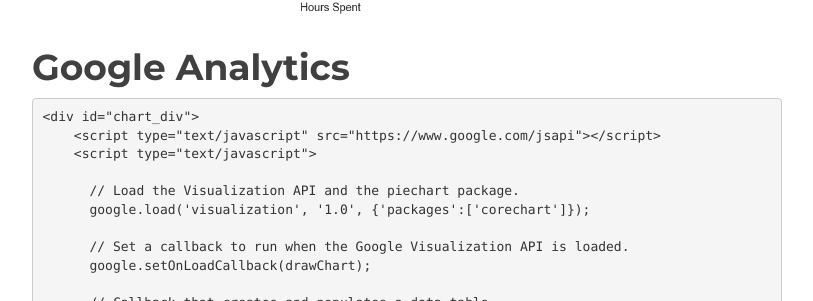
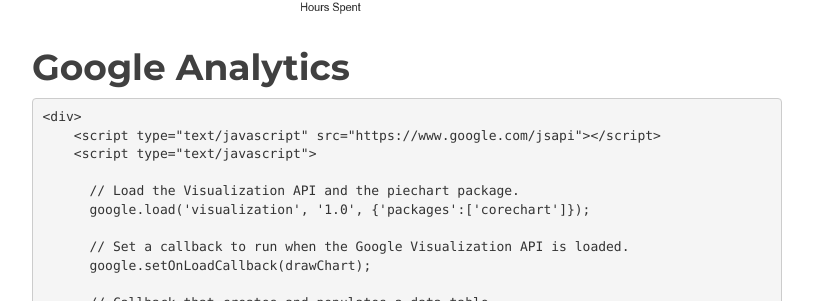
Before and after one commit to tzidar/tzidar.github.io, a Jekyll site: the page built from projects.md, in a window 1280 px wide and 900 px high, scrolled down 1144 px. Shown: the part 151-452 px from the top of the window, without its empty margins (233-1046 px from the left). Built offline with Jekyll 4.4.1, drawn with Linux system fonts in a browser that asks for light colours; nearby versions of some CDN libraries; Markdown is read by kramdown in place of the engine named in the settings.

Commit message:
testingagain

````diff
--- a/projects.md
+++ b/projects.md
@@ -21,7 +21,7 @@
 
 # Google Analytics
 ```html
-<div id="chart_div">
+<div>
     <script type="text/javascript" src="https://www.google.com/jsapi"></script>
     <script type="text/javascript">
 
````
